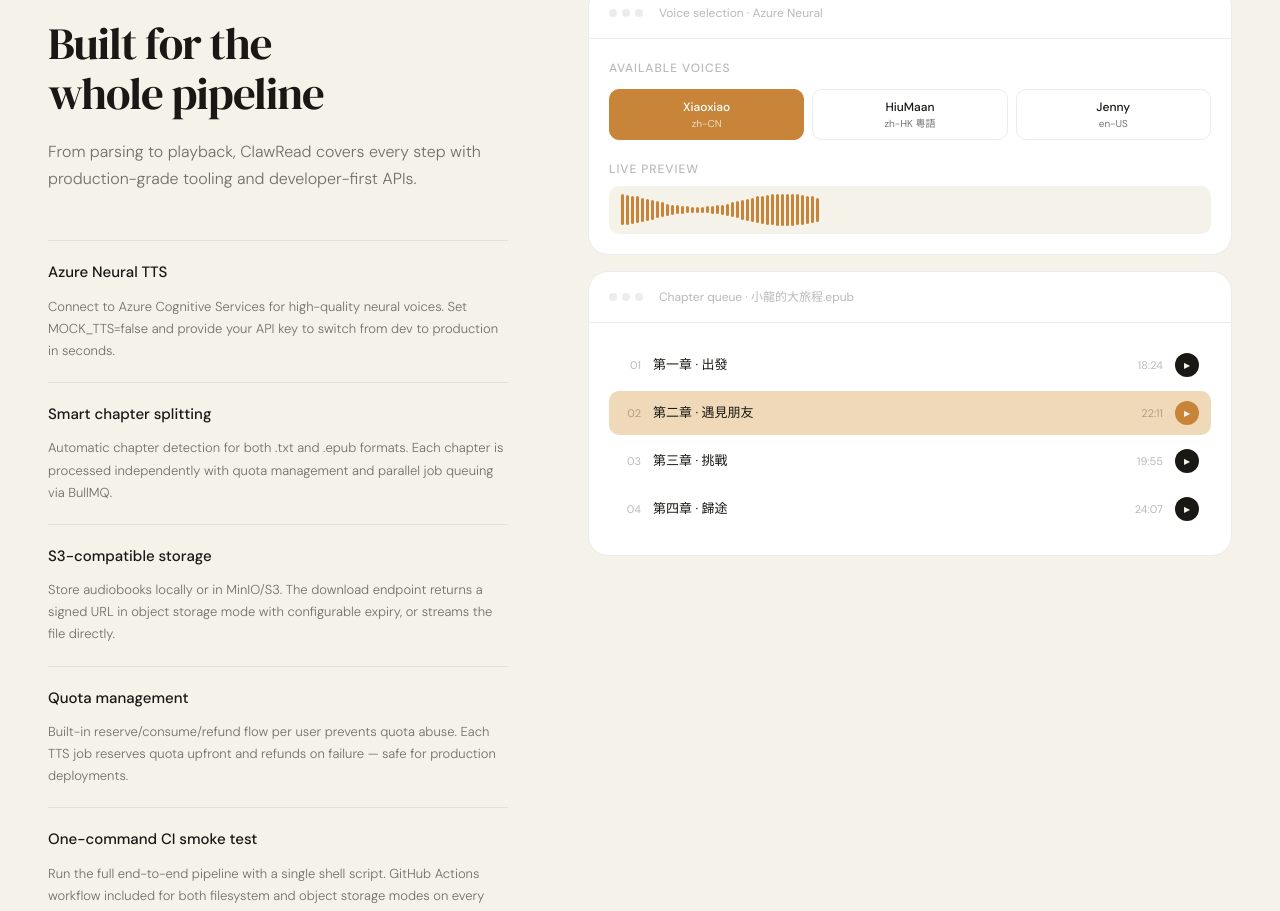
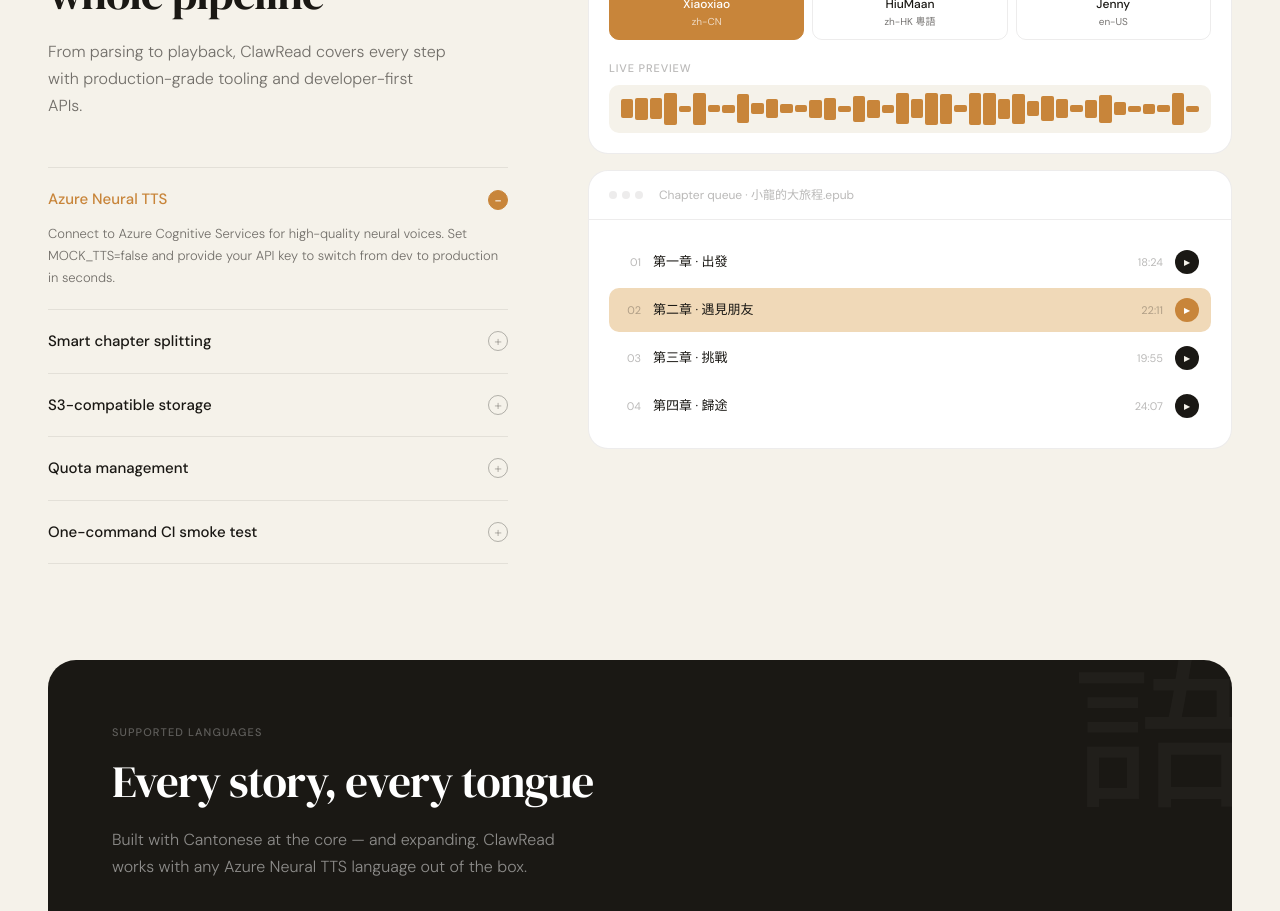
Before and after one commit to pu873967671-code/bookclaw, a Next.js app in the folder apps/web/: page / in a window 1280 px wide. Shown: the part 1680-2591 px from the top of the page. Built offline with nearby package versions, Linux system fonts and the light colour scheme.

Commit message:
fix: restore other components to Claude's original version, keep HowItWorksSection fixes only

```diff
--- a/apps/web/components/home/FeaturesSection.tsx
+++ b/apps/web/components/home/FeaturesSection.tsx
@@ -1,168 +1,211 @@
 'use client'
 
-const features = [
+import { useState, useEffect, useRef } from 'react'
+
+const FEATURES = [
   {
     title: 'Azure Neural TTS',
-    desc: 'Connect to Azure Cognitive Services for high-quality neural voices. Set MOCK_TTS=false and provide your API key to switch from dev to production in seconds.',
+    body: 'Connect to Azure Cognitive Services for high-quality neural voices. Set MOCK_TTS=false and provide your API key to switch from dev to production in seconds.',
   },
   {
     title: 'Smart chapter splitting',
-    desc: 'Automatic chapter detection for both .txt and .epub formats. Each chapter is processed independently with quota management and parallel job queuing via BullMQ.',
+    body: 'Automatic chapter detection for both .txt and .epub formats. Each chapter is processed independently with quota management and parallel job queuing via BullMQ.',
   },
   {
     title: 'S3-compatible storage',
-    desc: 'Store audiobooks locally or in MinIO/S3. The download endpoint returns a signed URL in object storage mode with configurable expiry, or streams the file directly.',
+    body: 'Store audiobooks locally or in MinIO/S3. The download endpoint returns a signed URL in object storage mode with configurable expiry, or streams the file directly.',
   },
   {
     title: 'Quota management',
-    desc: 'Built-in reserve/consume/refund flow per user prevents quota abuse. Each TTS job reserves quota upfront and refunds on failure — safe for production deployments.',
+    body: 'Built-in reserve/consume/refund flow per user prevents quota abuse. Each TTS job reserves quota upfront and refunds on failure — safe for production deployments.',
   },
   {
     title: 'One-command CI smoke test',
-    desc: 'Run the full end-to-end pipeline with a single shell script. GitHub Actions workflow included for both filesystem and object storage modes on every push.',
+    body: 'Run the full end-to-end pipeline with a single shell script. GitHub Actions workflow included for both filesystem and object storage modes on every push.',
   },
-];
+]
 
-const chapters = [
-  { num: '01', title: '第一章 · 出發', duration: '18:24' },
-  { num: '02', title: '第二章 · 遇見朋友', duration: '22:11', playing: true },
-  { num: '03', title: '第三章 · 挑戰', duration: '19:55' },
-  { num: '04', title: '第四章 · 歸途', duration: '24:07' },
-];
+const VOICES = [
+  { name: 'Xiaoxiao', lang: 'zh-CN' },
+  { name: 'HiuMaan',  lang: 'zh-HK 粵語' },
+  { name: 'Jenny',    lang: 'en-US' },
+]
+
+const CHAPTERS = [
+  { num: '01', title: '第一章 · 出發',    duration: '18:24' },
+  { num: '02', title: '第二章 · 遇見朋友', duration: '22:11' },
+  { num: '03', title: '第三章 · 挑戰',    duration: '19:55' },
+  { num: '04', title: '第四章 · 歸途',    duration: '24:07' },
+]
+
+function TTSWave() {
+  return (
+    <div className="h-12 bg-cream rounded-[10px] flex items-center gap-[2px] px-3 overflow-hidden">
+      {Array.from({ length: 40 }).map((_, i) => (
+        <div
+          key={i}
+          className="flex-1 rounded-sm bg-amber animate-ttsWave"
+          style={{
+            animationDelay: `${i * 0.04}s`,
+            animationDuration: `${0.8 + (i % 5) * 0.18}s`,
+          }}
+        />
+      ))}
+    </div>
+  )
+}
+
+function DemoCard({ children, title }: { children: React.ReactNode; title: string }) {
+  const ref = useRef<HTMLDivElement>(null)
+
+  useEffect(() => {
+    const el = ref.current
+    if (!el) return
+    const obs = new IntersectionObserver(
+      ([entry]) => { if (entry.isIntersecting) el.classList.add('visible') },
+      { threshold: 0.12 }
+    )
+    obs.observe(el)
+    return () => obs.disconnect()
+  }, [])
+
+  return (
+    <div ref={ref} className="demo-card bg-white rounded-[20px] border border-ink-10 overflow-hidden">
+      <div className="px-5 py-4 border-b border-ink-10 flex items-center gap-2.5">
+        <div className="flex gap-[5px]">
+          {[0,1,2].map(i => <div key={i} className="w-2 h-2 rounded-full bg-ink-10" />)}
+        </div>
+        <span className="text-xs text-ink-30 ml-1.5">{title}</span>
+      </div>
+      <div className="p-5">{children}</div>
+    </div>
+  )
+}
 
 export function FeaturesSection() {
+  const [activeIdx, setActiveIdx] = useState(0)
+  const [selectedVoice, setSelectedVoice] = useState(0)
+  const [playingChapter, setPlayingChapter] = useState(1)
+  const headerRef = useRef<HTMLDivElement>(null)
+
+  useEffect(() => {
+    const el = headerRef.current
+    if (!el) return
+    const obs = new IntersectionObserver(
+      ([entry]) => { if (entry.isIntersecting) el.classList.add('visible') },
+      { threshold: 0.12 }
+    )
+    obs.observe(el)
+    return () => obs.disconnect()
+  }, [])
+
   return (
-    <section id="features" style={{paddingTop: 0}}>
-      <div style={{display: 'grid', gridTemplateColumns: '1fr 1.4fr', gap: '80px', alignItems: 'start', padding: '100px 48px 0', maxWidth: '1280px', margin: '0 auto'}}>
-        <div style={{position: 'sticky', top: '100px'}}>
+    <section id="features" className="max-w-[1280px] mx-auto px-12 pb-24">
+      <div className="grid grid-cols-1 lg:grid-cols-[1fr_1.4fr] gap-20 items-start">
+
+        {/* Left sticky */}
+        <div className="lg:sticky lg:top-24">
+          <div ref={headerRef} className="reveal">
             <p className="text-[11px] font-medium tracking-[0.1em] uppercase text-ink-30 mb-4">Capabilities</p>
-          <h2 style={{fontFamily: '"DM Serif Display", Georgia, serif'}} className="text-[clamp(32px,3.5vw,48px)] leading-[1.1] tracking-[-1px] text-ink max-w-[560px] mb-5">
-            Built for the<br/>whole pipeline
+            <h2 className="font-serif text-[clamp(32px,3.5vw,48px)] leading-[1.1] tracking-[-1px] text-ink max-w-[480px] mb-5">
+              Built for the<br />whole pipeline
             </h2>
-          <p className="text-base font-light leading-[1.7] text-ink-60 max-w-[480px]">
+            <p className="text-base font-light leading-[1.7] text-ink-60 max-w-[400px]">
               From parsing to playback, ClawRead covers every step with production-grade tooling and developer-first APIs.
             </p>
+          </div>
 
-          <div style={{marginTop: '48px'}}>
-            {features.map((f, i) => (
-              <div key={f.title} style={{
-                padding: '20px 0',
-                borderTop: '1px solid rgba(26, 24, 20, 0.08)',
-                cursor: 'pointer'
-              }}>
-                <h3 style={{fontSize: '15px', fontWeight: 500, color: '#1A1814', marginBottom: '12px'}}>{f.title}</h3>
-                <p style={{fontSize: '13px', lineHeight: 1.7, color: 'rgba(26, 24, 20, 0.6)', fontWeight: 300}}>{f.desc}</p>
+          {/* Accordion */}
+          <div className="mt-12">
+            {FEATURES.map((f, i) => (
+              <div
+                key={f.title}
+                className={`py-5 border-t border-ink-10 cursor-pointer last:border-b ${i === activeIdx ? 'last:border-b' : ''}`}
+                onClick={() => setActiveIdx(i === activeIdx ? -1 : i)}
+              >
+                <div className="flex items-center justify-between gap-3">
+                  <span className={`text-[15px] font-medium transition-colors duration-200 ${i === activeIdx ? 'text-amber' : 'text-ink'}`}>
+                    {f.title}
+                  </span>
+                  <span className={`
+                    w-5 h-5 rounded-full border flex items-center justify-center flex-shrink-0
+                    text-sm transition-all duration-300
+                    ${i === activeIdx
+                      ? 'bg-amber border-amber text-white'
+                      : 'border-ink-30 text-ink-30'
+                    }
+                  `}>
+                    {i === activeIdx ? '−' : '+'}
+                  </span>
+                </div>
+                <div className={`feature-body text-[13px] leading-[1.7] font-light text-ink-60 ${i === activeIdx ? 'open' : ''}`}>
+                  {f.body}
+                </div>
               </div>
             ))}
           </div>
         </div>
 
-        <div style={{display: 'flex', flexDirection: 'column', gap: '16px'}}>
-          {/* Voice selection card */}
-          <div style={{
-            background: '#fff',
-            borderRadius: '20px',
-            border: '1px solid rgba(26, 24, 20, 0.08)',
-            overflow: 'hidden'
-          }}>
-            <div style={{padding: '16px 20px', borderBottom: '1px solid rgba(26, 24, 20, 0.08)', display: 'flex', alignItems: 'center', gap: '10px'}}>
-              <div style={{display: 'flex', gap: '5px'}}>
-                <div style={{width: 8, height: 8, borderRadius: '50%', background: 'rgba(26, 24, 20, 0.08)'}}></div>
-                <div style={{width: 8, height: 8, borderRadius: '50%', background: 'rgba(26, 24, 20, 0.08)'}}></div>
-                <div style={{width: 8, height: 8, borderRadius: '50%', background: 'rgba(26, 24, 20, 0.08)'}}></div>
+        {/* Right demo cards */}
+        <div className="grid grid-rows-[auto_auto] gap-4">
+          {/* Voice selector */}
+          <DemoCard title="Voice selection · Azure Neural">
+            <p className="text-[11px] font-medium tracking-[0.08em] uppercase text-ink-30 mb-3">
+              Available voices
+            </p>
+            <div className="grid grid-cols-3 gap-2 mb-5">
+              {VOICES.map((v, i) => (
+                <button
+                  key={v.name}
+                  onClick={() => setSelectedVoice(i)}
+                  className={`
+                    p-2.5 rounded-[10px] border text-center cursor-pointer transition-all duration-200 text-left
+                    ${i === selectedVoice
+                      ? 'bg-amber border-amber text-white'
+                      : 'border-ink-10 hover:border-amber'
+                    }
+                  `}
+                >
+                  <div className="text-xs font-medium">{v.name}</div>
+                  <div className={`text-[10px] mt-0.5 ${i === selectedVoice ? 'text-white/70' : 'text-ink-60'}`}>
+                    {v.lang}
                   </div>
-              <span style={{fontSize: '12px', color: 'rgba(26, 24, 20, 0.3)', marginLeft: '6px'}}>Voice selection · Azure Neural</span>
-            </div>
-            <div style={{padding: '20px'}}>
-              <div style={{fontSize: '12px', color: 'rgba(26, 24, 20, 0.3)', marginBottom: '12px', fontWeight: 500, textTransform: 'uppercase', letterSpacing: '0.08em'}}>
-                Available voices
-              </div>
-              <div style={{display: 'grid', gridTemplateColumns: 'repeat(3, 1fr)', gap: '8px', marginBottom: '20px'}}>
-                <div style={{padding: '8px 10px', borderRadius: '10px', border: '1px solid #C8853A', background: '#C8853A', textAlign: 'center', color: '#fff'}}>
-                  <div style={{fontWeight: 500, fontSize: '12px'}}>Xiaoxiao</div>
-                  <div style={{fontSize: '10px', opacity: 0.7}}>zh-CN</div>
-                </div>
-                <div style={{padding: '8px 10px', borderRadius: '10px', border: '1px solid rgba(26, 24, 20, 0.08)', textAlign: 'center'}}>
-                  <div style={{fontWeight: 500, fontSize: '12px'}}>HiuMaan</div>
-                  <div style={{fontSize: '10px', color: 'rgba(26, 24, 20, 0.6)'}}>zh-HK 粵語</div>
-                </div>
-                <div style={{padding: '8px 10px', borderRadius: '10px', border: '1px solid rgba(26, 24, 20, 0.08)', textAlign: 'center'}}>
-                  <div style={{fontWeight: 500, fontSize: '12px'}}>Jenny</div>
-                  <div style={{fontSize: '10px', color: 'rgba(26, 24, 20, 0.6)'}}>en-US</div>
-                </div>
-              </div>
-              <div style={{fontSize: '12px', color: 'rgba(26, 24, 20, 0.3)', marginBottom: '8px', fontWeight: 500, textTransform: 'uppercase', letterSpacing: '0.08em'}}>
-                Live preview
-              </div>
-              <div style={{
-                height: '48px',
-                background: '#F5F2EA',
-                borderRadius: '10px',
-                display: 'flex',
-                alignItems: 'center',
-                gap: '2px',
-                padding: '0 12px',
-                overflow: 'hidden'
-              }}>
-                {Array.from({length: 40}).map((_, i) => (
-                  <div key={i} style={{
-                    width: 3,
-                    borderRadius: 2,
-                    background: '#C8853A',
-                    animation: 'ttsWave 1.4s ease-in-out infinite',
-                    animationDelay: `${i * 0.04}s`
-                  }} />
+                </button>
               ))}
             </div>
+            <p className="text-[11px] font-medium tracking-[0.08em] uppercase text-ink-30 mb-2">
+              Live preview
+            </p>
+            <TTSWave />
+          </DemoCard>
+
+          {/* Chapter list */}
+          <DemoCard title="Chapter queue · 小龍的大旅程.epub">
+            <div className="flex flex-col gap-1">
+              {CHAPTERS.map((ch, i) => (
+                <div
+                  key={ch.num}
+                  onClick={() => setPlayingChapter(i)}
+                  className={`
+                    flex items-center gap-3 px-3 py-2.5 rounded-[10px] cursor-pointer transition-colors duration-200
+                    ${i === playingChapter ? 'bg-amber-light' : 'hover:bg-cream'}
+                  `}
+                >
+                  <span className="text-[11px] text-ink-30 w-5 text-right flex-shrink-0">{ch.num}</span>
+                  <span className="text-[13px] flex-1">{ch.title}</span>
+                  <span className="text-[11px] text-ink-30">{ch.duration}</span>
+                  <div className={`
+                    w-6 h-6 rounded-full flex items-center justify-center text-[8px] flex-shrink-0
+                    ${i === playingChapter ? 'bg-amber text-white' : 'bg-ink text-cream'}
+                  `}>
+                    ▶
                   </div>
-          </div>
-
-          {/* Chapter list card */}
-          <div style={{
-            background: '#fff',
-            borderRadius: '20px',
-            border: '1px solid rgba(26, 24, 20, 0.08)',
-            overflow: 'hidden'
-          }}>
-            <div style={{padding: '16px 20px', borderBottom: '1px solid rgba(26, 24, 20, 0.08)', display: 'flex', alignItems: 'center', gap: '10px'}}>
-              <div style={{display: 'flex', gap: '5px'}}>
-                <div style={{width: 8, height: 8, borderRadius: '50%', background: 'rgba(26, 24, 20, 0.08)'}}></div>
-                <div style={{width: 8, height: 8, borderRadius: '50%', background: 'rgba(26, 24, 20, 0.08)'}}></div>
-                <div style={{width: 8, height: 8, borderRadius: '50%', background: 'rgba(26, 24, 20, 0.08)'}}></div>
-              </div>
-              <span style={{fontSize: '12px', color: 'rgba(26, 24, 20, 0.3)', marginLeft: '6px'}}>Chapter queue · 小龍的大旅程.epub</span>
-            </div>
-            <div style={{padding: '20px'}}>
-              {chapters.map((ch) => (
-                <div key={ch.num} style={{
-                  display: 'flex',
-                  alignItems: 'center',
-                  gap: '12px',
-                  padding: '10px 12px',
-                  borderRadius: '10px',
-                  background: ch.playing ? '#F0D9B8' : 'transparent',
-                  marginBottom: '4px'
-                }}>
-                  <span style={{fontSize: '11px', color: 'rgba(26, 24, 20, 0.3)', width: '20px', textAlign: 'right'}}>{ch.num}</span>
-                  <span style={{fontSize: '13px', fontWeight: 400, flex: 1}}>{ch.title}</span>
-                  <span style={{fontSize: '11px', color: 'rgba(26, 24, 20, 0.3)'}}>{ch.duration}</span>
-                  <div style={{
-                    width: '24px',
-                    height: '24px',
-                    borderRadius: '50%',
-                    background: ch.playing ? '#C8853A' : '#1A1814',
-                    color: '#F5F2EA',
-                    display: 'flex',
-                    alignItems: 'center',
-                    justifyContent: 'center',
-                    fontSize: '8px'
-                  }}>▶</div>
                 </div>
               ))}
             </div>
-          </div>
+          </DemoCard>
         </div>
       </div>
     </section>
-  );
+  )
 }
--- a/apps/web/components/home/HeroSection.tsx
+++ b/apps/web/components/home/HeroSection.tsx
@@ -87,7 +87,7 @@ export function HeroSection() {
           AI-Powered TTS Platform
         </span>
 
-        <h1 style={{fontFamily: '"DM Serif Display", Georgia, serif'}} className="animate-fadeUp-2 text-[clamp(48px,5.5vw,76px)] leading-[1.05] tracking-[-1.5px] text-ink mb-7">
+        <h1 className="animate-fadeUp-2 font-serif text-[clamp(48px,5.5vw,76px)] leading-[1.05] tracking-[-1.5px] text-ink mb-7">
           Books that<br />
           <em className="text-amber not-italic italic">speak</em> to you
         </h1>
--- a/apps/web/components/home/LanguagesSection.tsx
+++ b/apps/web/components/home/LanguagesSection.tsx
@@ -1,81 +1,73 @@
 'use client'
 
-const langs = [
-  { flag: '🇭🇰', name: '粵語', code: 'zh-HK', featured: true },
-  { flag: '🇨🇳', name: '普通話', code: 'zh-CN', featured: true },
-  { flag: '🇺🇸', name: 'English', code: 'en-US' },
-  { flag: '🇬🇧', name: 'English', code: 'en-GB' },
-  { flag: '🇯🇵', name: '日本語', code: 'ja-JP' },
-  { flag: '🇰🇷', name: '한국어', code: 'ko-KR' },
-  { flag: '🇫🇷', name: 'Français', code: 'fr-FR' },
-  { flag: '🇩🇪', name: 'Deutsch', code: 'de-DE' },
-  { flag: '🇪🇸', name: 'Español', code: 'es-ES' },
+import { useScrollReveal } from '@/lib/useScrollReveal'
+
+const LANGUAGES = [
+  { flag: '🇭🇰', name: '粵語',      code: 'zh-HK', featured: true },
+  { flag: '🇨🇳', name: '普通話',    code: 'zh-CN', featured: true },
+  { flag: '🇺🇸', name: 'English',   code: 'en-US' },
+  { flag: '🇬🇧', name: 'English',   code: 'en-GB' },
+  { flag: '🇯🇵', name: '日本語',    code: 'ja-JP' },
+  { flag: '🇰🇷', name: '한국어',    code: 'ko-KR' },
+  { flag: '🇫🇷', name: 'Français',  code: 'fr-FR' },
+  { flag: '🇩🇪', name: 'Deutsch',   code: 'de-DE' },
+  { flag: '🇪🇸', name: 'Español',   code: 'es-ES' },
   { flag: '🇵🇹', name: 'Português', code: 'pt-BR' },
-  { flag: '🇮🇳', name: 'हिन्दी', code: 'hi-IN' },
-  { flag: '🇦🇪', name: 'العربية', code: 'ar-AE' },
-  { flag: '🇮🇹', name: 'Italiano', code: 'it-IT' },
-  { flag: '🇳🇱', name: 'Nederlands', code: 'nl-NL' },
-  { flag: '🇷🇺', name: 'Русский', code: 'ru-RU' },
-  { flag: '🇹🇷', name: 'Türkçe', code: 'tr-TR' },
+  { flag: '🇮🇳', name: 'हिन्दी',    code: 'hi-IN' },
+  { flag: '🇦🇪', name: 'العربية',   code: 'ar-AE' },
+  { flag: '🇮🇹', name: 'Italiano',  code: 'it-IT' },
+  { flag: '🇳🇱', name: 'Nederlands',code: 'nl-NL' },
+  { flag: '🇷🇺', name: 'Русский',   code: 'ru-RU' },
+  { flag: '🇹🇷', name: 'Türkçe',    code: 'tr-TR' },
 ]
 
 export function LanguagesSection() {
+  const { ref } = useScrollReveal()
+
   return (
-    <div style={{padding: '0 48px', maxWidth: '1280px', margin: '0 auto 80px'}}>
+    <div id="languages" className="px-12 max-w-[1280px] mx-auto mb-20">
       <div
-        id="languages"
-        style={{
-          background: '#1A1814',
-          borderRadius: '28px',
-          padding: '60px',
-          overflow: 'hidden',
-          position: 'relative'
-        }}
+        ref={ref as React.RefObject<HTMLDivElement>}
+        className="reveal bg-ink rounded-[28px] px-16 py-16 relative overflow-hidden"
       >
-        <div
-          style={{
-            position: 'absolute',
-            fontFamily: 'DM Serif Display, Georgia, serif',
-            fontSize: '180px',
-            lineHeight: 1,
-            color: 'rgba(255,255,255,0.03)',
-            top: '-20px',
-            right: '-20px',
-            pointerEvents: 'none',
-            userSelect: 'none'
-          }}
+        {/* Decorative bg character */}
+        <span
+          className="absolute font-serif text-[180px] leading-none select-none pointer-events-none top-[-20px] right-[-20px]"
+          style={{ color: 'rgba(255,255,255,0.03)' }}
+          aria-hidden
         >
           語
-        </div>
+        </span>
 
-        <p className="text-[11px] font-medium tracking-[0.1em] uppercase text-white/30 mb-4">Supported languages</p>
-        <h2 style={{fontFamily: '"DM Serif Display", Georgia, serif'}} className="text-[clamp(32px,3.5vw,48px)] leading-[1.1] tracking-[-1px] text-white max-w-[560px] mb-5">
+        <p className="text-[11px] font-medium tracking-[0.1em] uppercase mb-4" style={{ color: 'rgba(255,255,255,0.3)' }}>
+          Supported languages
+        </p>
+        <h2 className="font-serif text-[clamp(32px,3.5vw,48px)] leading-[1.1] tracking-[-1px] text-white max-w-[560px] mb-5">
           Every story, every tongue
         </h2>
-        <p className="text-base font-light leading-[1.7] text-white/50 max-w-[480px] mb-10">
+        <p className="text-base font-light leading-[1.7] max-w-[480px] mb-10" style={{ color: 'rgba(255,255,255,0.5)' }}>
           Built with Cantonese at the core — and expanding. ClawRead works with any Azure Neural TTS language out of the box.
         </p>
 
-        <div style={{display: 'flex', flexWrap: 'wrap', gap: '10px'}}>
-          {langs.map((l, i) => (
+        <div className="flex flex-wrap gap-2.5">
+          {LANGUAGES.map((lang, i) => (
             <div
-              key={l.code}
+              key={lang.code}
+              className={`
+                flex items-center gap-2 px-[18px] py-2 rounded-full border text-[13px] cursor-default
+                transition-all duration-300 hover:bg-amber/10
+                ${lang.featured
+                  ? 'text-amber border-amber/50 hover:border-amber/80'
+                  : 'text-white/60 border-white/12 hover:text-amber hover:border-amber/60'
+                }
+              `}
               style={{
-                padding: '8px 18px',
-                borderRadius: '100px',
-                border: l.featured ? '1px solid rgba(200,133,58,0.5)' : '1px solid rgba(255,255,255,0.12)',
-                fontSize: '13px',
-                color: l.featured ? '#C8853A' : 'rgba(255,255,255,0.6)',
-                display: 'flex',
-                alignItems: 'center',
-                gap: '8px',
-                cursor: 'default',
-                transition: 'all 0.3s'
+                animation: `pillarFadeIn 0.6s cubic-bezier(0.16,1,0.3,1) ${i * 0.04 + 0.2}s both`,
               }}
             >
-              <span style={{fontSize: '16px'}}>{l.flag}</span>
-              {l.name}
-              <span style={{opacity: 0.4, fontSize: '11px'}}>{l.code}</span>
+              <span className="text-base leading-none">{lang.flag}</span>
+              <span>{lang.name}</span>
+              <span className="opacity-40 text-[11px]">{lang.code}</span>
             </div>
           ))}
         </div>
```
Also changed, not shown: apps/web/components/home/CTASection.tsx (+19 -11 lines). Lines whose indentation alone changed are shown as unchanged.
